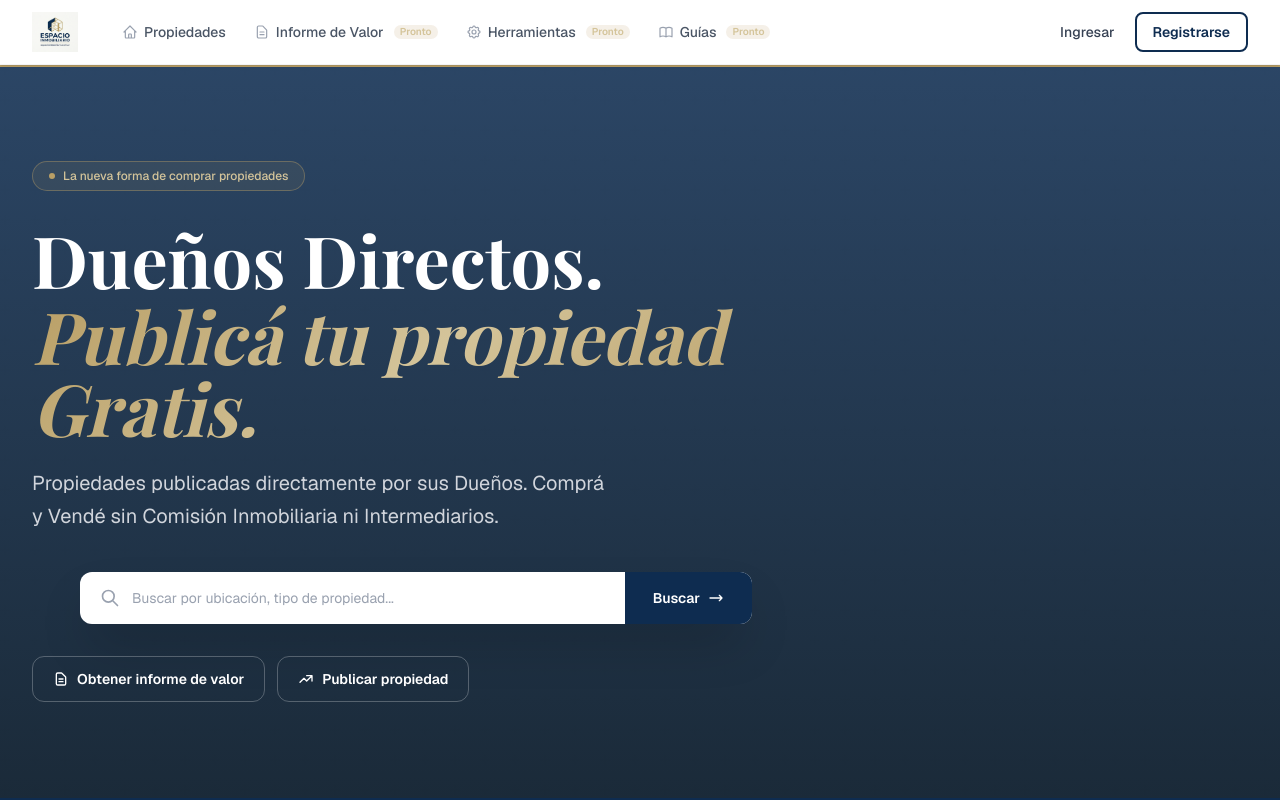
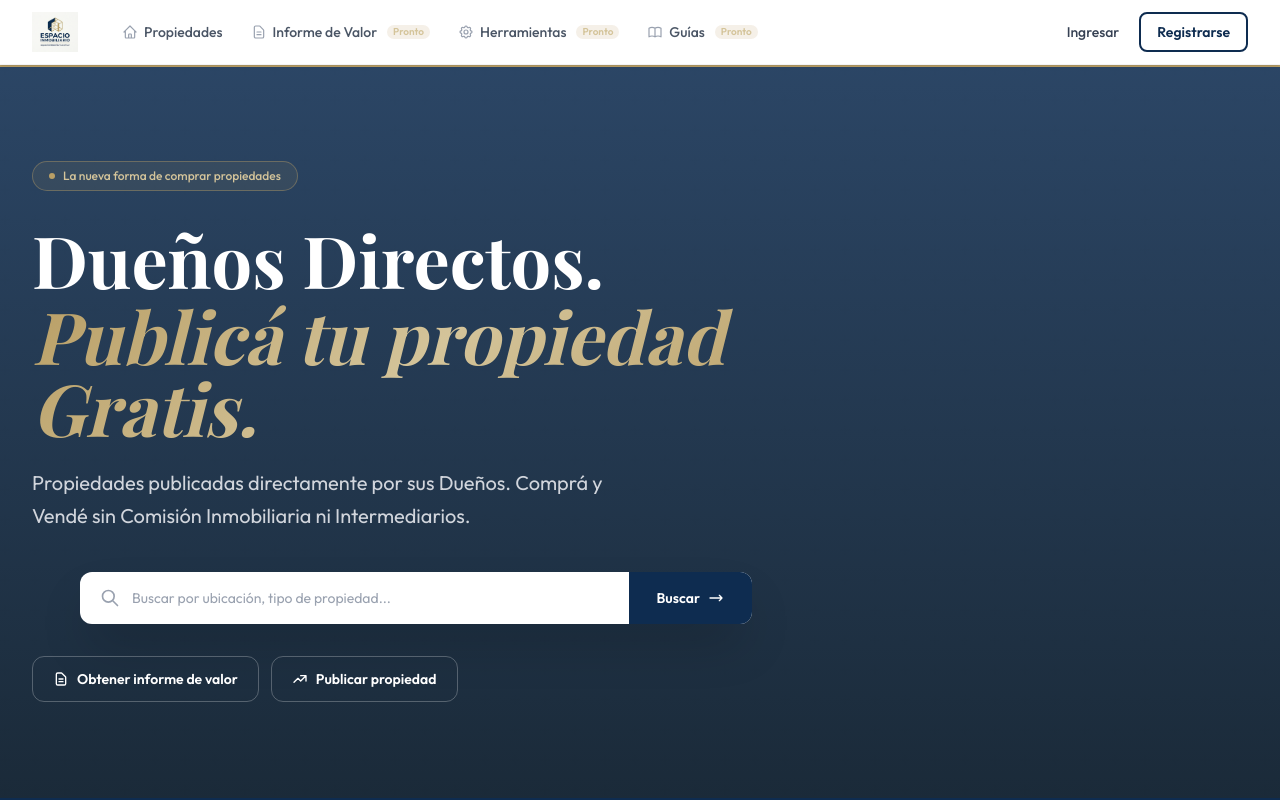
Before and after one commit to eugenio-nielsen/espacio-inmobiliario, a Next.js app: page / in a window 1280 px wide. Shown: the top 800 px of the page. Built offline with nearby package versions, Linux system fonts and the light colour scheme; no server answers; the database is empty; a web font is replaced by a local one.

Commit message:
feat: replace Geist with Outfit as body font

```diff
--- a/app/globals.css
+++ b/app/globals.css
@@ -7,14 +7,14 @@
   --color-gold:       #b99f66;
   --color-gold-light: #d4c49a;
   --color-gold-pale:  #f5f0e8;
-  --font-sans:        var(--font-geist);
+  --font-sans:        var(--font-outfit);
   --font-serif:       var(--font-playfair);
 }
 
 *, *::before, *::after { box-sizing: border-box; }
 
 body {
-  font-family: var(--font-geist), system-ui, sans-serif;
+  font-family: var(--font-outfit), system-ui, sans-serif;
   -webkit-font-smoothing: antialiased;
   -moz-osx-font-smoothing: grayscale;
   background: #f8f8f6;
--- a/app/layout.tsx
+++ b/app/layout.tsx
@@ -1,9 +1,14 @@
 import type { Metadata } from "next";
-import { Geist } from "next/font/google";
+import { Outfit } from "next/font/google";
 import { Playfair_Display } from "next/font/google";
 import "./globals.css";
 
-const geist = Geist({ subsets: ["latin"], variable: "--font-geist" });
+const outfit = Outfit({
+  subsets: ["latin"],
+  variable: "--font-outfit",
+  display: "swap",
+});
+
 const playfair = Playfair_Display({
   subsets: ["latin"],
   variable: "--font-playfair",
@@ -32,7 +37,7 @@ export const metadata: Metadata = {
 
 export default function RootLayout({ children }: { children: React.ReactNode }) {
   return (
-    <html lang="es-AR" className={`${geist.variable} ${playfair.variable} h-full antialiased`}>
+    <html lang="es-AR" className={`${outfit.variable} ${playfair.variable} h-full antialiased`}>
       <body className="min-h-full flex flex-col">{children}</body>
     </html>
   );
```
